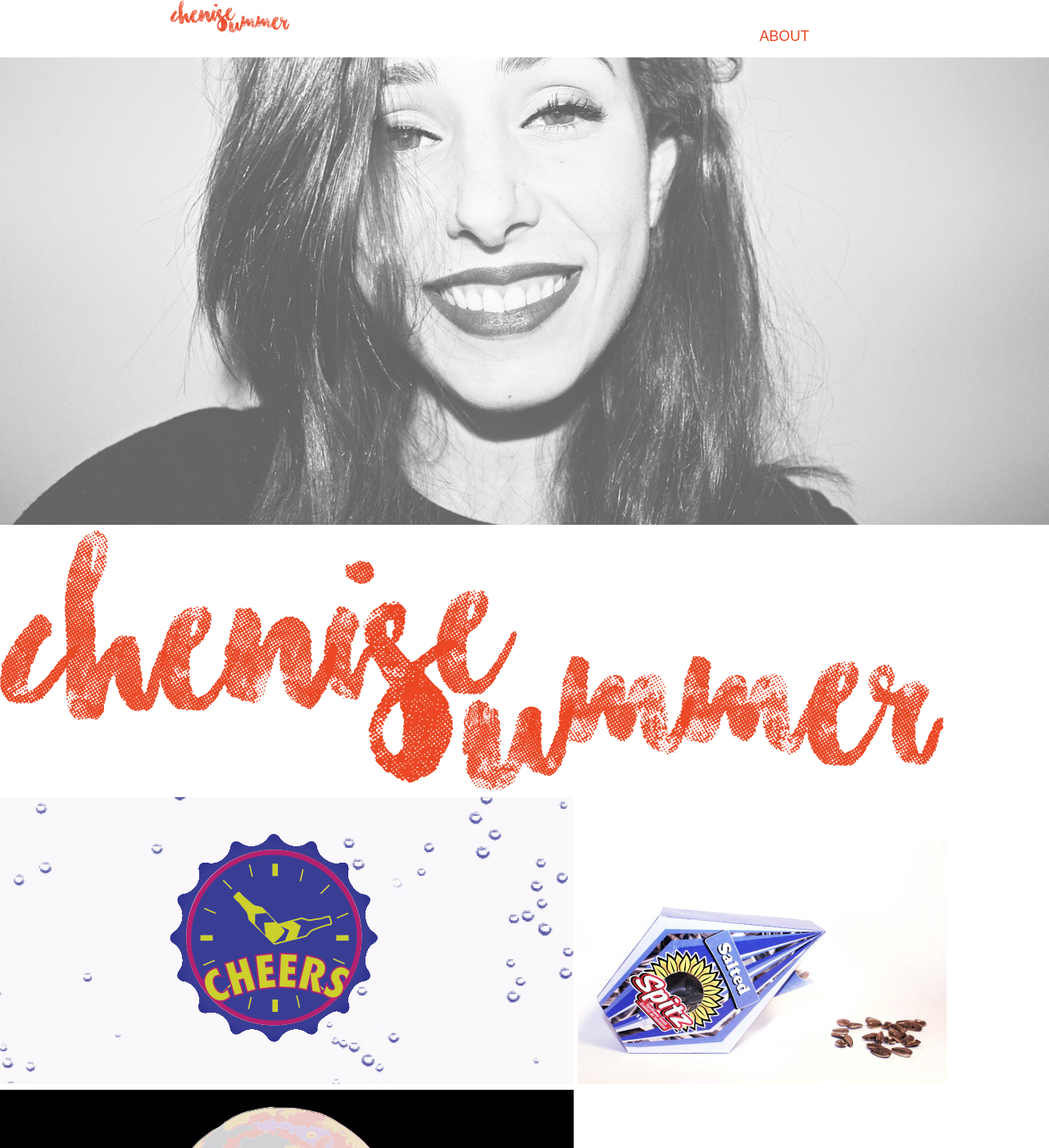
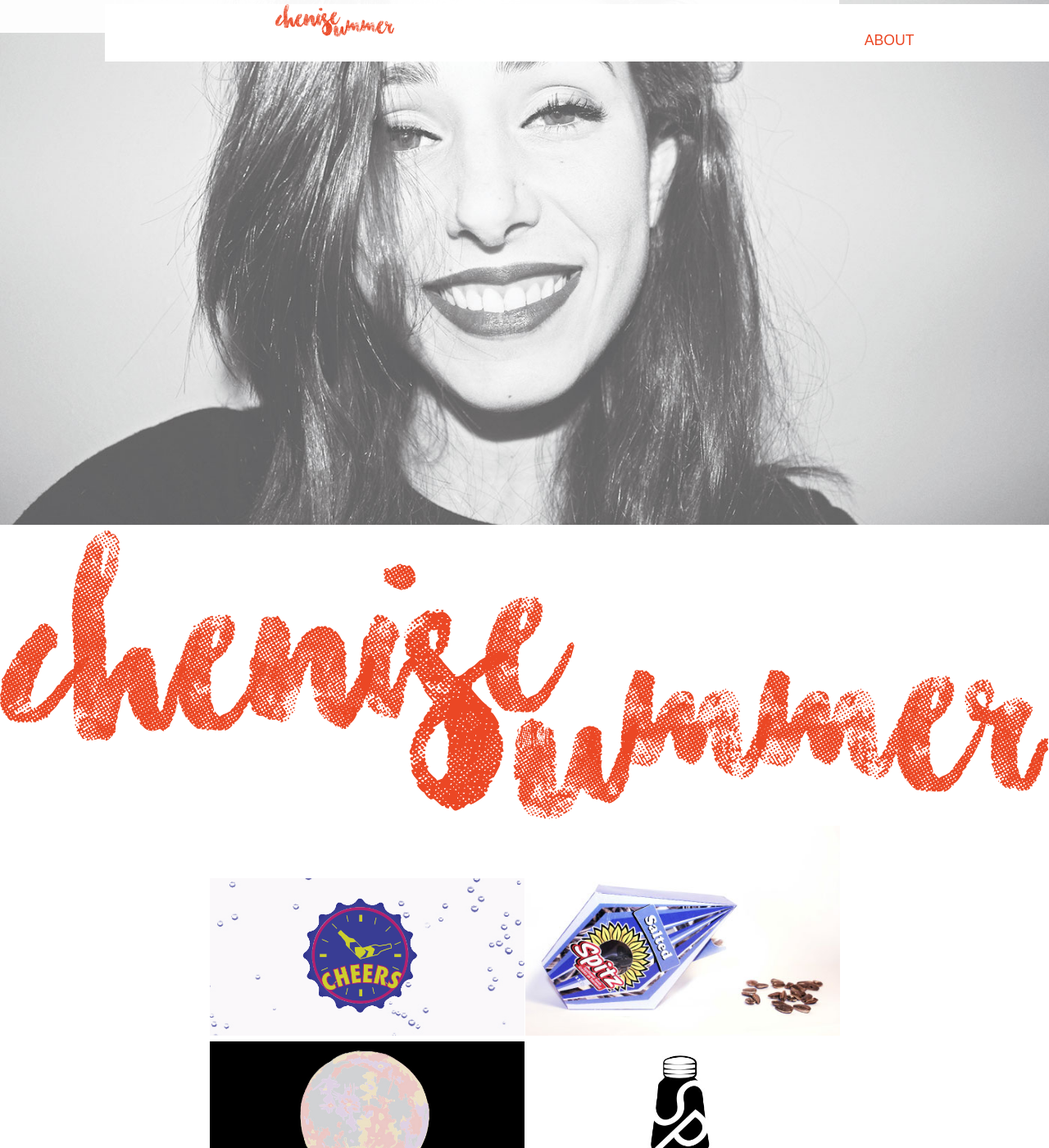
Before and after one commit to chenise-paquette/portfolio, a Jekyll site: the page built from index.html, in a window 1280 px wide and 1400 px high. Shown: the whole window at 82% size. Built offline with Jekyll 4.4.1, drawn with Linux system fonts in a browser that asks for light colours; Markdown is read by kramdown in place of the engine named in the settings.

Commit message:
Added seperate css file
site.css

```diff
--- a/_layouts/default.html
+++ b/_layouts/default.html
@@ -5,7 +5,8 @@
     <title>CSP Design Graphic Design Porfolio • Design By: Chenise Summer Paquette based in Ottawa</title>
     <link href="css/grid.css" rel="stylesheet">
     <link href="css/type.css" rel="stylesheet">
-    <link href="css/main.css" rel="stylesheet">
+    <link href="css/site.css" rel="stylesheet">
+    <link href="{{site.baseurl}}/css/main.css" rel="stylesheet">
   <meta name="viewport" content="width=device-width,initial-scale=1">
   <meta name="description" content="CSP Design: Graphic Design Porfolio">
   <meta property="og:type" content="article">
--- /dev/null
+++ b/css/site.css
@@ -0,0 +1,86 @@
+/* Text & Fonts */
+body{
+  font: normal 100%/1.5 Poiret One,sans-serif;
+}
+p,a{
+  padding:2% 0;
+  text-decoration: none;
+}
+nav a,
+footer p{
+  display:inline;
+  color: #EB4724;
+  text-transform:uppercase;
+  padding-left:2%;
+}
+/* Layout */
+header{
+  position:fixed;
+  width:80%;
+  top:0;
+  height:40px;
+  background:rgba(255,255,255,0.95);
+  padding:5px 10%;
+  display:table;
+  z-index:200;
+}
+nav{
+  display:table-cell;
+  vertical-align:middle;
+  text-align:right;
+}
+section{
+  max-width:1200px;
+  width:80%;
+  margin:0 auto;
+  padding:0 10%;
+}
+footer{
+  width:60%;
+  padding:2% 20%;
+  text-align:center;
+}
+/* Image Styles */
+main img{
+  width:100%;
+}
+#bg-cover_photo img{
+  position:relative;
+  top:200px;
+  z-index:100;
+}
+#portfolio a img{
+  width:50%;
+  max-height:300px;
+  display:inline-block;
+  margin-right:-4px;
+}
+#portfolio a img:hover{
+  opacity:0.50;
+}
+/* Portfolio Background */
+#bg-cover_photo{
+  height:100vh;
+  width:100%;
+  margin-bottom:2%;
+  text-align:center;
+  background:url('../Images/portrait.jpg')no-repeat center center;
+  -webkit-background-size: cover;
+  -moz-background-size: cover;
+  -o-background-size: cover;
+  background-size: cover;
+}
+@media only screen and (max-width:700px){
+  section{
+    width:100%;
+    padding:0 2%;
+  }
+  #portfolio a img{
+    width:100%;
+    display:block;
+  }
+  footer{
+    width:100%;
+    padding:2% 0;
+  }
+}
```
